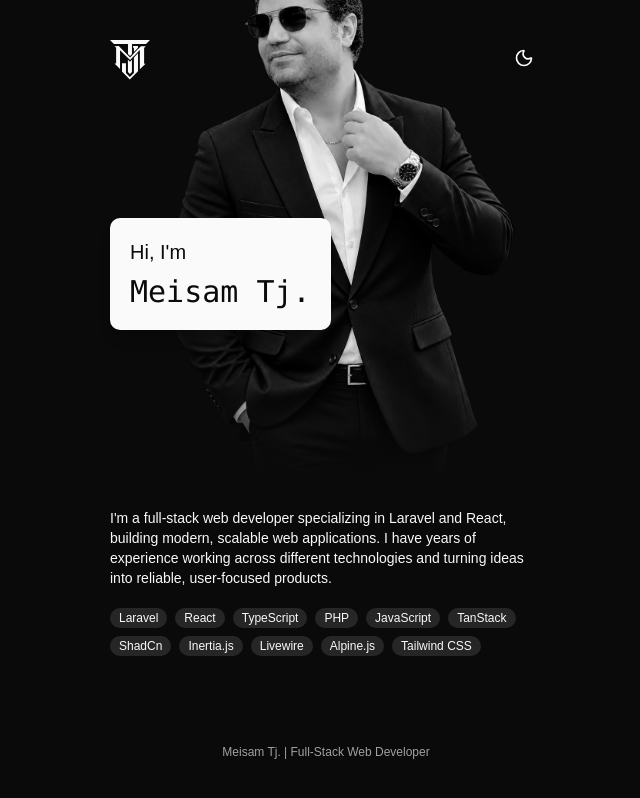
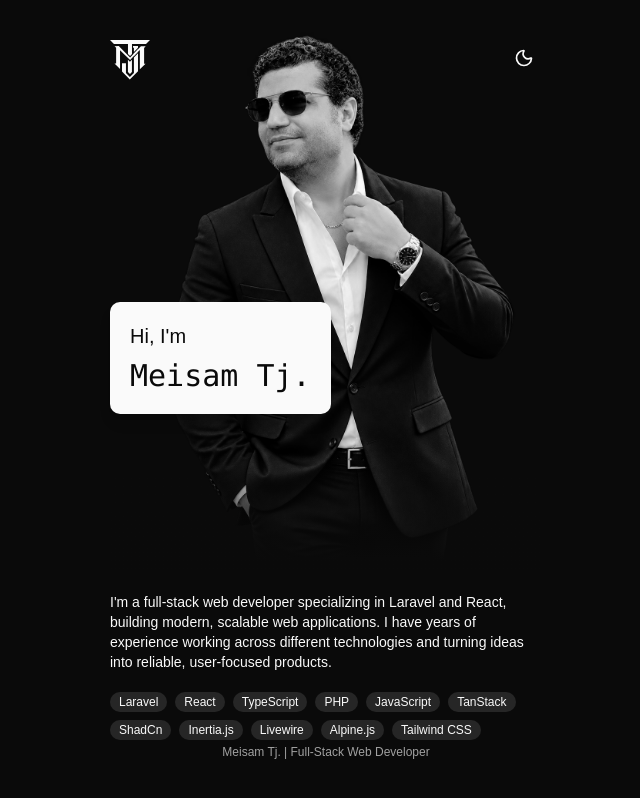
Before and after one commit to meisamtj81/meisamtj.ir, a React (Vite) app: page / in a window 1280 px wide. Shown: the whole page, without its empty margins (314-954 px from the left). Built offline with nearby package versions, Linux system fonts and the light colour scheme.

Commit message:
update to first production level - modified

```diff
--- a/src/components/shared/layout.tsx
+++ b/src/components/shared/layout.tsx
@@ -12,7 +12,12 @@ export const AppLayout = ({ children }: { children: ReactNode }) => {
   return (
     <DirectionProvider direction="ltr">
       <div className="w-full min-h-svh p-10 max-w-lg mx-auto flex flex-col justify-between">
-        <motion.header initial={{ y: -20, opacity: 0 }} animate={{ y: 0, opacity: 1 }} transition={{ delay: 1 }} className="flex justify-between">
+        <motion.header
+          initial={{ y: -20, opacity: 0 }}
+          animate={{ y: 0, opacity: 1 }}
+          transition={{ delay: 1 }}
+          className="flex justify-between"
+        >
           <MeisamTjLogo className="w-10 fill-foreground" />
           <ThemeModeToggle />
         </motion.header>
@@ -31,7 +36,7 @@ export const AppLayout = ({ children }: { children: ReactNode }) => {
           </main>
         </AnimatePresence>
 
-        <motion.footer initial={{ y: 20, opacity: 0 }} animate={{ y: 0, opacity: 1 }} transition={{ delay: 1.25 }} className="shrink-0 mt-5">
+        <motion.footer initial={{ y: 20, opacity: 0 }} animate={{ y: 0, opacity: 1 }} transition={{ delay: 1.25 }} className="shrink-0">
           <p className="text-center text-muted-foreground text-xs">Meisam Tj. | Full-Stack Web Developer</p>
         </motion.footer>
       </div>
--- a/src/pages/home.tsx
+++ b/src/pages/home.tsx
@@ -4,9 +4,9 @@ export const HomePage = () => {
   return (
     <>
       <section className="relative">
-        <img src="/img/meisamtj-big.png" className="-mt-50" />
+        <img src="/img/meisamtj-big.png" className="-mt-13" />
 
-          <h1 className="absolute top-1/2 p-5 rounded-lg shadow-lg bg-foreground text-background">
+          <h1 className="absolute top-1/2 p-5 rounded-lg shadow-lg bg-foreground text-background z-10">
             <span className="font-light text-xl">Hi, I'm</span>
             <strong className="block text-3xl mt-2 font-normal font-mono">Meisam Tj.</strong>
           </h1>
```
